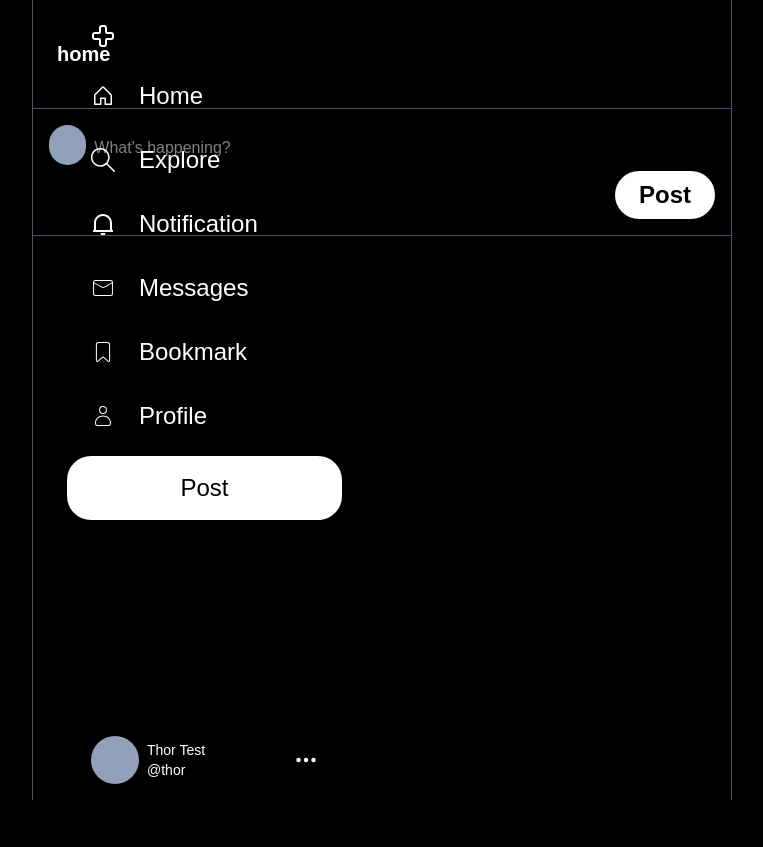
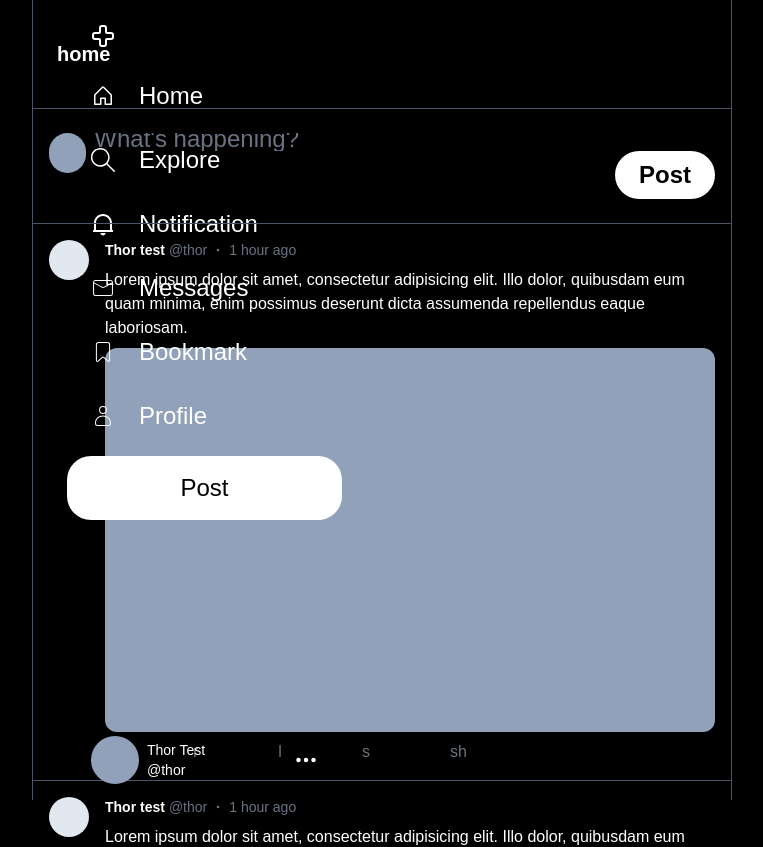
Before and after one commit to thorsanchez/Xclone, a Next.js app: page / in a window 1280 px wide. Shown: the top 847 px of the page, without its empty margins (173-936 px from the left). Before the commit the page ends 800 px from the top, so only its background shows below. Built offline with nearby package versions, Linux system fonts and the light colour scheme.

Commit message:
post update

```diff
--- a/src/app/page.tsx
+++ b/src/app/page.tsx
@@ -1,4 +1,5 @@
 import LeftSidebar from "@/components/LeftSidebar";
+import { BsDot } from "react-icons/bs";
 
 const Home = () => {
   return (
@@ -8,12 +9,12 @@ const Home = () => {
         <LeftSidebar />
         <main className="ml-[205px] flex w-[700px] h-full min-h-screen flex-col border-l-[0.5px] border-r-[0.5px] border-gray-600">
           <h1 className="text-xl font-bold my-4 p-6">home</h1>
-          <div className="border-t-[0.5px] border-b-[0.5px] px-4 flex items-stretch space-x-2 py-4 border-gray-600 h-32 relative">
+          <div className="border-t-[0.5px] border-b-[0.5px] px-4 flex items-stretch space-x-2 py-6 border-gray-600 relative">
             <div className="w-10 h-10 bg-slate-400 rounded-full"></div>
             <div className="flex flex-col w-full">
               <input
                 type="text"
-                className="w-full h-full bg-transparent border-t-[0.5px] border-b-[0.5px] border-gray-600 outline-none border-none"
+                className="w-full h-full bg-transparent placeholder:text-2xl placeholder:text-gray-500 border-t-[0.5px] border-b-[0.5px] border-gray-600 outline-none border-none"
                 placeholder="What's happening?"
               />
 
@@ -26,6 +27,39 @@ const Home = () => {
               </div>
             </div>
           </div>
+          <div className="flex flex-col">
+            {Array.from({ length: 5 }).map((_, i) => (
+              <div
+                key={i}
+                className="border-b-[0.5px] border-gray-600 p-4 flex space-x-4"
+              >
+                <div className="w-10 h-10 bg-slate-200 rounded-full flex-shrink-0"></div>
+                <div className="flex flex-col space-y-2 flex-1">
+                  <div className="flex items-center space-x-1 text-sm">
+                    <div className="font-bold">Thor test</div>
+                    <div className="text-gray-500">@thor</div>
+                    <div className="text-gray-500">
+                      <BsDot />
+                    </div>
+                    <div className="text-gray-500">1 hour ago</div>
+                  </div>
+                  <div className="text-white text-base">
+                    Lorem ipsum dolor sit amet, consectetur adipisicing elit.
+                    Illo dolor, quibusdam eum quam minima, enim possimus
+                    deserunt dicta assumenda repellendus eaque laboriosam.
+                  </div>
+                  <div className="bg-slate-400 aspect-square w-full h-96 rounded-xl"></div>
+                  <div className="flex items-center space-x-20 w-full text-gray-500">
+                    <div>c</div>
+                    <div>r</div>
+                    <div>l</div>
+                    <div>s</div>
+                    <div>sh</div>
+                  </div>
+                </div>
+              </div>
+            ))}
+          </div>
         </main>
       </div>
     </div>
```
